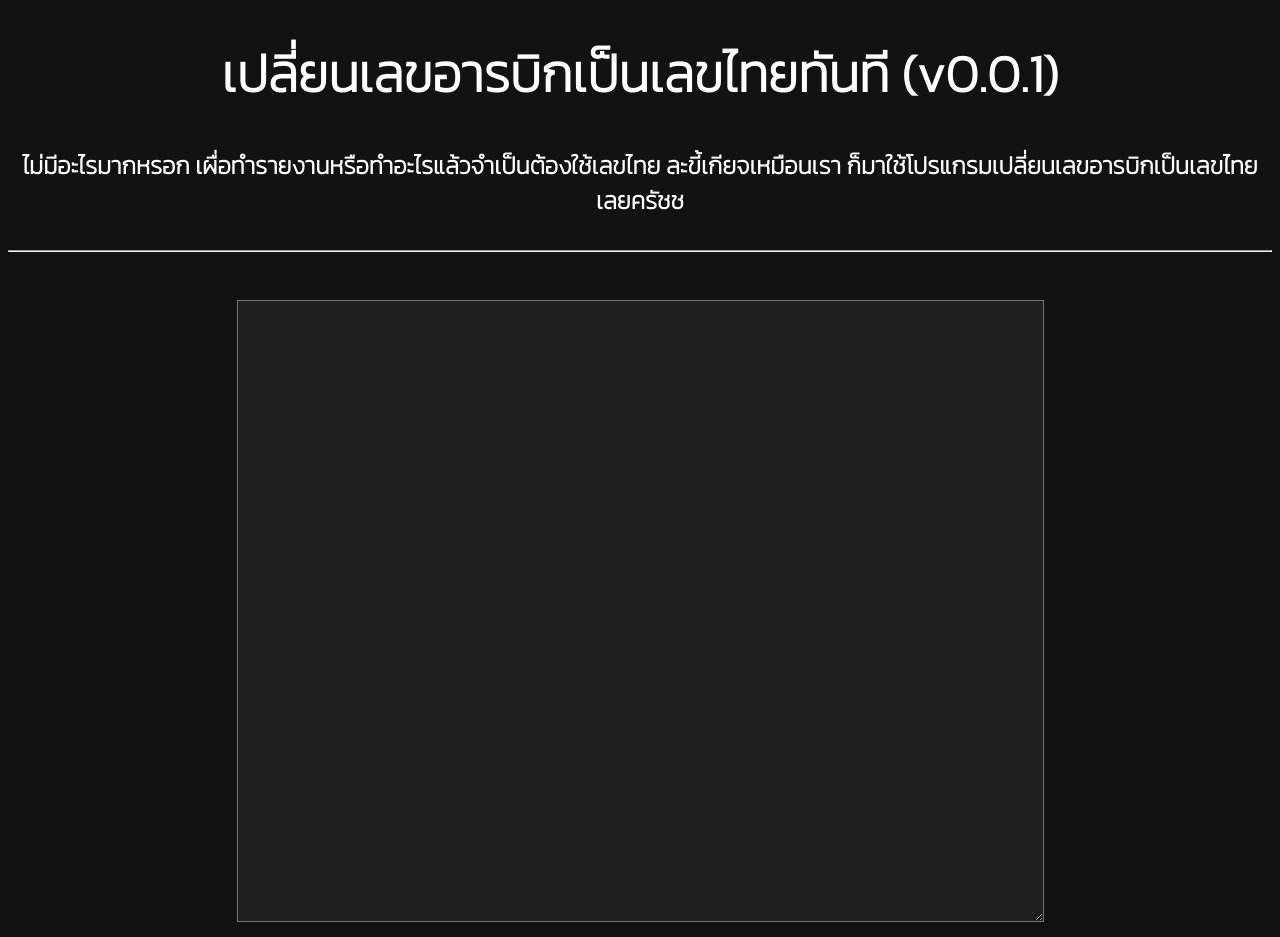
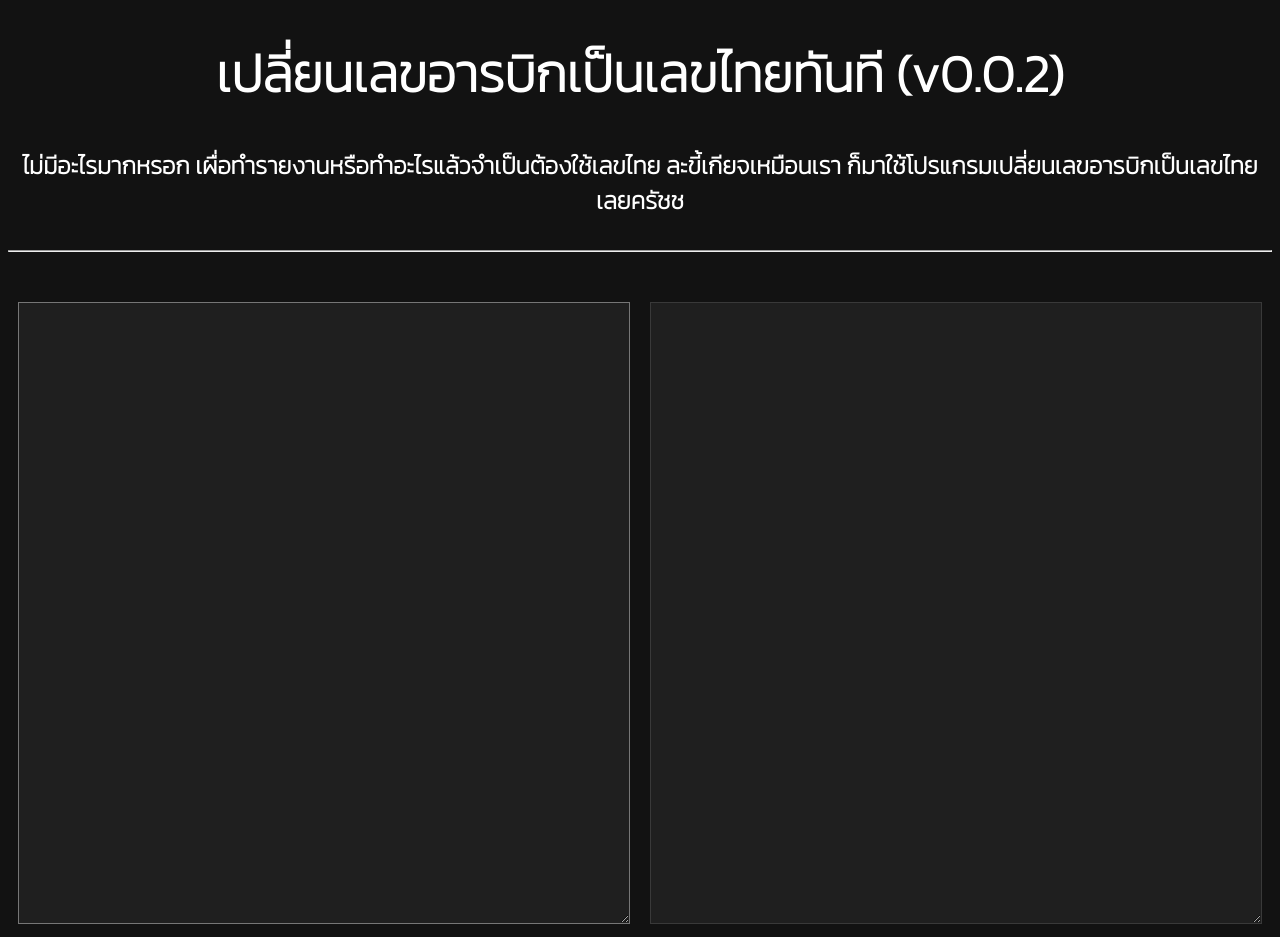
Before and after one commit to khachenchai/changeNumberToThai, a plain HTML site: page index.html in a window 1280 px wide. Shown: the top 937 px of the page. Drawn offline with Linux system fonts and the light colour scheme.

Commit message:
edit 3 files, add 2

```diff
--- a/index.html
+++ b/index.html
@@ -1,61 +1,25 @@
 <!DOCTYPE html>
 <html>
 <head>
-<title>Chenchoy | 1</title>
-<link rel="icon" type="image/jpg" href="img/logo-BLT.jpg">
+	<title>Change number by Khachenchai</title>
+	<link rel="icon" type="image/jpg" href="img/logo-BLT.jpg">
+	<link rel="stylesheet" type="text/css" href="style.css">
 </head>
-<style>
-	@import url('https://fonts.googleapis.com/css2?family=Kanit:ital,wght@0,200;1,200&display=swap');
-	* {
-		font-family: 'Kanit', sans-serif;
-		color: #ffffff;
-	}
 
-	textarea {
-		margin: 10px;
-		margin-top: 40px;
-		background-color: #1f1f1f;
-		padding: 10px;
-		color: #ffe7ba;
-		font-size: 20px;
-	}
-
-	h1 {
-		font-size: 52px;
-	}
-
-	h4 {
-		font-size: 24px;
-	}
-
-	body {
-		background-color: #121212;
-
-</style>
 
 <body>
-	<script>
-    	var thaiNumber = ["๐", "๑", "๒", "๓", "๔", "๕", "๖", "๗", "๘", "๙"];
+	<header>
+      <h1>เปลี่ยนเลขอารบิกเป็นเลขไทยทันที (v0.0.2)</h1>
+      <h4>ไม่มีอะไรมากหรอก เผื่อทำรายงานหรือทำอะไรแล้วจำเป็นต้องใช้เลขไทย ละขี้เกียจเหมือนเรา ก็มาใช้โปรแกรมเปลี่ยนเลขอารบิกเป็นเลขไทยเลยครัชช</h4>
+	</header>
 
-	function convertNumberToThai() {
-        		var originalText = document.getElementById("original").value;
-            		var i = 0;
-            		thaiNumber.forEach(element => {
-            			originalText = originalText.replace(new RegExp(i, 'g'), element);
-               		i++;
-	});
-	document.getElementById("converted").value = originalText;
-	}
-	</script>
+    <hr>
 
-  <center>
-      <h1>เปลี่ยนเลขอารบิกเป็นเลขไทยทันที (v0.0.1)</h1>
-      <h4>ไม่มีอะไรมากหรอก เผื่อทำรายงานหรือทำอะไรแล้วจำเป็นต้องใช้เลขไทย ละขี้เกียจเหมือนเรา ก็มาใช้โปรแกรมเปลี่ยนเลขอารบิกเป็นเลขไทยเลยครัชช</h4>
-      <hr />
-      <textarea id="original" oninput="convertNumberToThai()" rows="20" cols="70"></textarea>
-      <textarea id="converted" disabled rows="20" cols="70"></textarea>
-  </center>
+	<section class="main">
+		<textarea id="original" oninput="convertNumberToThai()" rows="20" cols="70"></textarea>
+		<textarea id="converted" disabled rows="20" cols="70"></textarea>
+	</section>
 
-
+  <script src="script.js"></script>
 </body>
 </html>
--- /dev/null
+++ b/script.js
@@ -0,0 +1,11 @@
+var thaiNumber = ["๐", "๑", "๒", "๓", "๔", "๕", "๖", "๗", "๘", "๙"];
+
+function convertNumberToThai() {
+    var originalText = document.getElementById("original").value;
+    var i = 0;
+    thaiNumber.forEach(element => {
+        originalText = originalText.replace(new RegExp(i, 'g'), element);
+        i++;
+    });
+    document.getElementById("converted").value = originalText;
+}
--- /dev/null
+++ b/style.css
@@ -0,0 +1,40 @@
+@import url('https://fonts.googleapis.com/css2?family=Kanit:ital,wght@0,200;1,200&display=swap');
+
+* {
+    font-family: 'Kanit', sans-serif;
+    color: #ffffff;
+}
+
+textarea {
+    margin: 10px;
+    /* margin-top: 40px; */
+    background-color: #1f1f1f;
+    padding: 10px;
+    color: #ffe7ba;
+    font-size: 20px;
+}
+
+h1 {
+    font-size: 52px;
+}
+
+h4 {
+    font-size: 24px;
+}
+
+body {
+    background-color: #121212;
+}
+
+header {
+    align-items: center;
+    text-align: center;
+}
+
+.main {
+    display: flex;
+    flex-direction: row;
+    align-items: center;
+    justify-content: center;
+    margin-top: 40px;
+}
```
